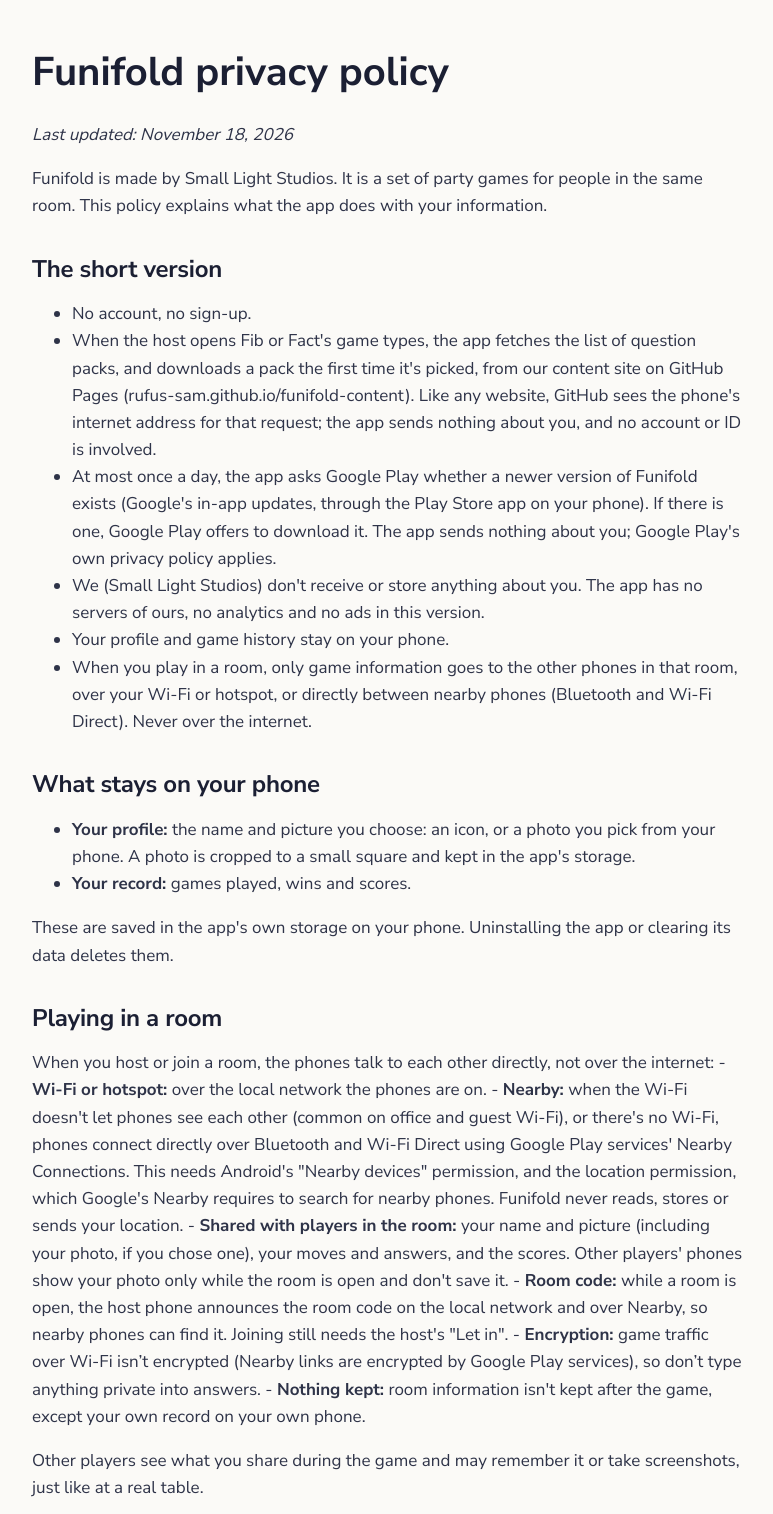
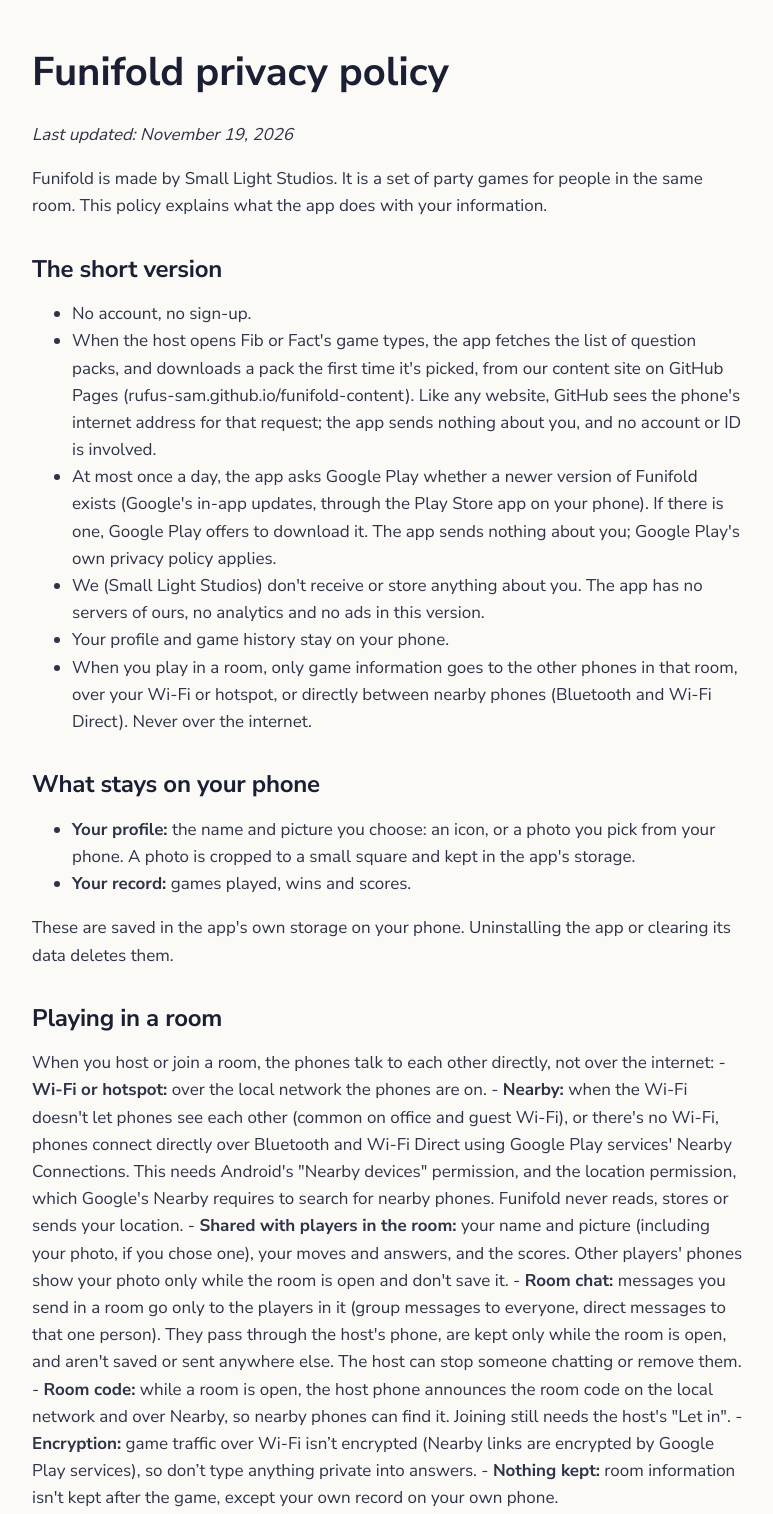
Before and after one commit to Rufus-Sam/smalllightstudios, a plain HTML site: page funifold/privacy/index.html in a window 1280 px wide. Shown: the part 120-1634 px from the top of the page, without its empty margins (252-1025 px from the left). Drawn offline with Linux system fonts and the light colour scheme.

Commit message:
Funifold privacy: room chat

```diff
--- a/funifold/privacy/index.html
+++ b/funifold/privacy/index.html
@@ -27,7 +27,7 @@
   <nav><a href="/#apps" class="keep">Apps</a><a href="/#about">About</a><a href="/#contact">Contact</a></nav>
 </div></header>
 <section><div class="wrap doc"><h1>Funifold privacy policy</h1>
-<p><em>Last updated: November 18, 2026</em></p>
+<p><em>Last updated: November 19, 2026</em></p>
 <p>Funifold is made by Small Light Studios. It is a set of party games for people in the same room. This policy explains what the app does with your information.</p>
 <h2>The short version</h2>
 <ul>
@@ -49,6 +49,7 @@
 - <strong>Wi-Fi or hotspot:</strong> over the local network the phones are on.
 - <strong>Nearby:</strong> when the Wi-Fi doesn't let phones see each other (common on office and guest Wi-Fi), or there's no Wi-Fi, phones connect directly over Bluetooth and Wi-Fi Direct using Google Play services' Nearby Connections. This needs Android's "Nearby devices" permission, and the location permission, which Google's Nearby requires to search for nearby phones. Funifold never reads, stores or sends your location.
 - <strong>Shared with players in the room:</strong> your name and picture (including your photo, if you chose one), your moves and answers, and the scores. Other players' phones show your photo only while the room is open and don't save it.
+- <strong>Room chat:</strong> messages you send in a room go only to the players in it (group messages to everyone, direct messages to that one person). They pass through the host's phone, are kept only while the room is open, and aren't saved or sent anywhere else. The host can stop someone chatting or remove them.
 - <strong>Room code:</strong> while a room is open, the host phone announces the room code on the local network and over Nearby, so nearby phones can find it. Joining still needs the host's "Let in".
 - <strong>Encryption:</strong> game traffic over Wi-Fi isn’t encrypted (Nearby links are encrypted by Google Play services), so don’t type anything private into answers.
 - <strong>Nothing kept:</strong> room information isn't kept after the game, except your own record on your own phone.</p>
```
